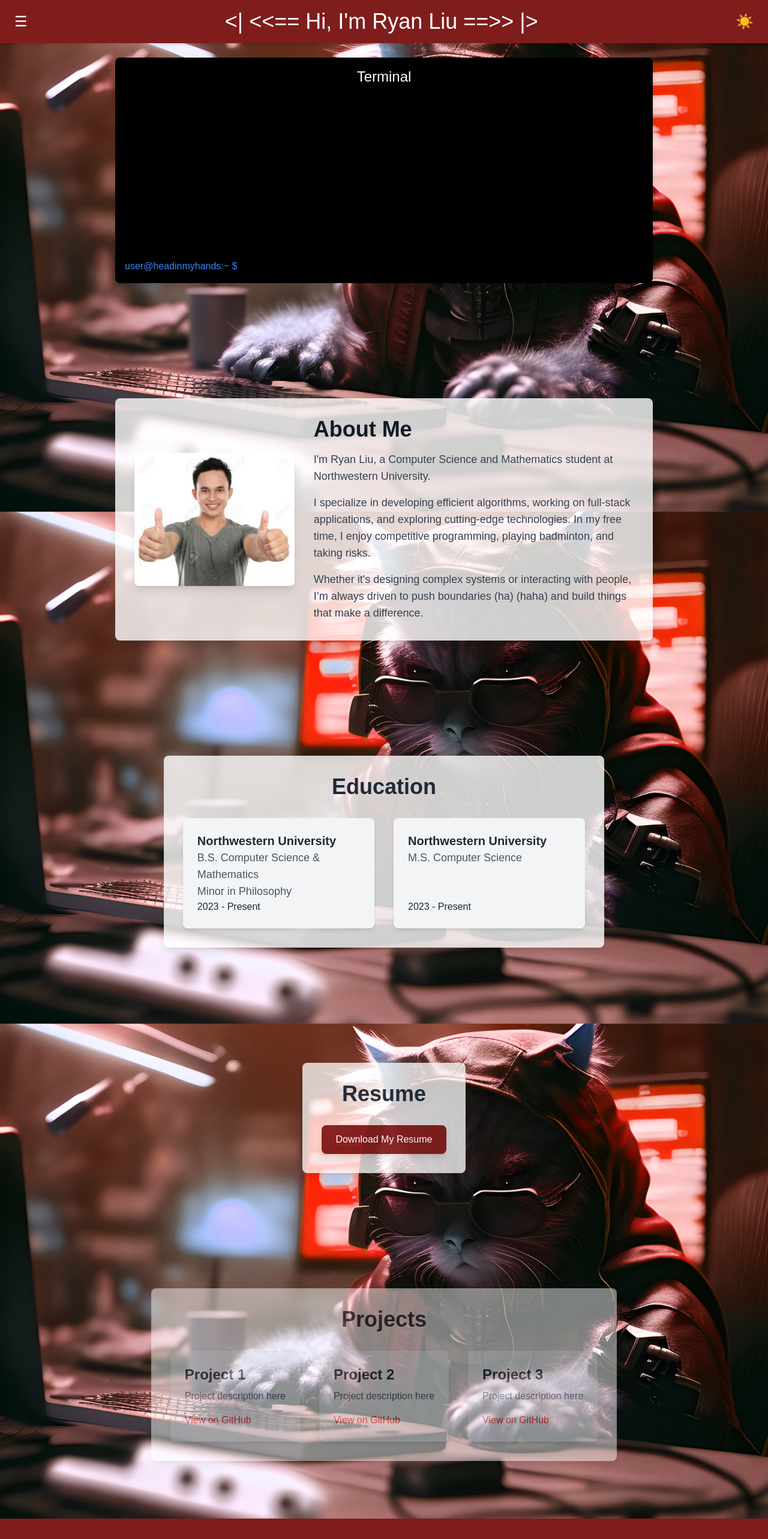
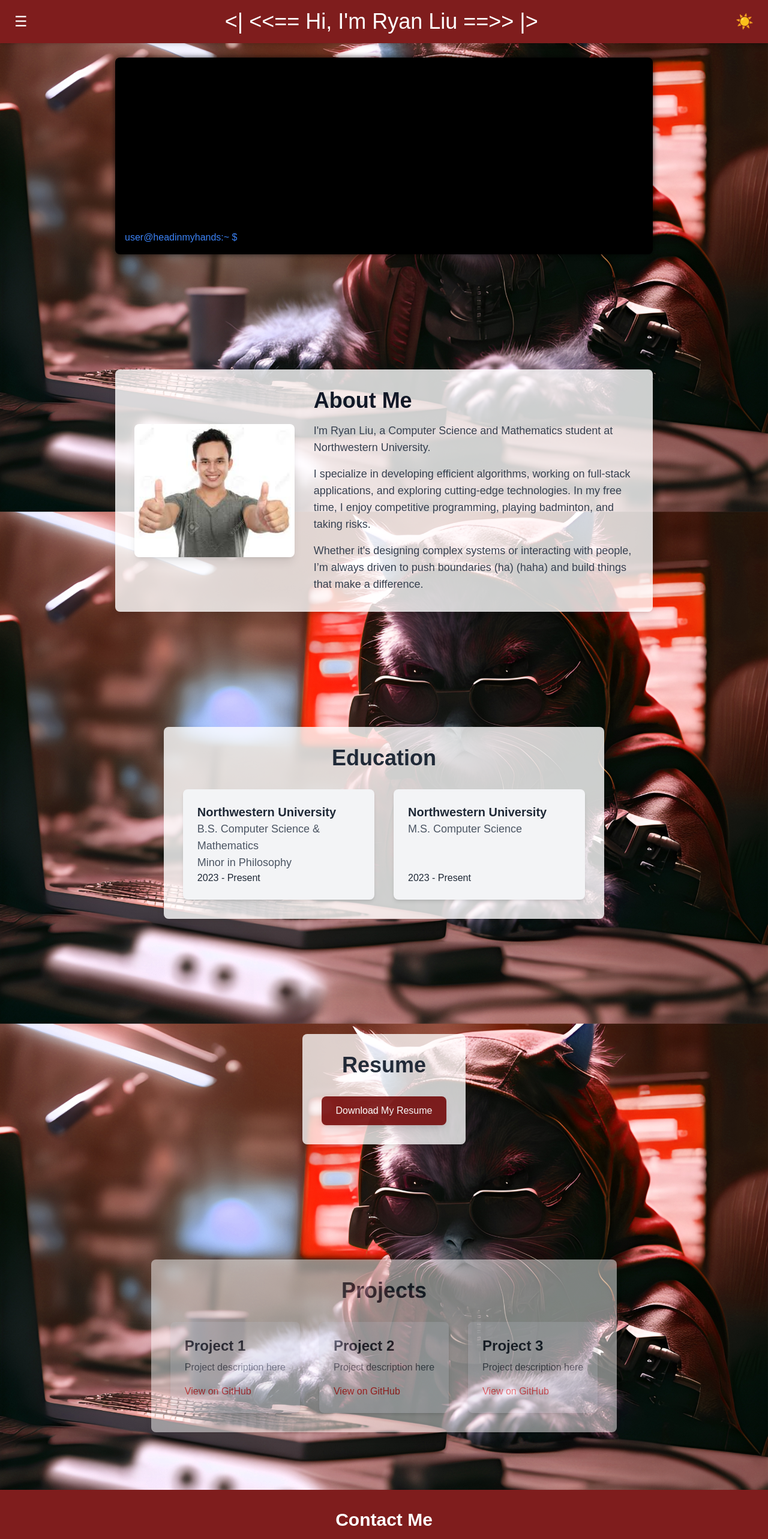
Before and after one commit to rliu2400/rliu.xyz, a Next.js app: page / in a window 1280 px wide. Shown: the top 2566 px of the page at 60% size. Built offline with nearby package versions, Linux system fonts and the light colour scheme; a web font is replaced by a local one.

Commit message:
changed font for Terminal

```diff
--- a/src/app/globals.css
+++ b/src/app/globals.css
@@ -105,8 +105,6 @@ body::-webkit-scrollbar {
 
 /* terminal shit */
 .terminal {
-  width: 100%;
-  height: 400px;
   background-color: #000000;
   color: #00ff00;
   font-family: var(--font-fixedSys), monospace;
--- a/src/components/Terminal.tsx
+++ b/src/components/Terminal.tsx
@@ -47,8 +47,7 @@ export default function TerminalSection() {
 
     return (
         <section className="w-full flex items-center justify-center py-24 fade-in">
-            <div className="max-w-4xl w-full p-4 bg-black text-green-500 rounded-lg shadow-lg">
-                <h2 className="text-2xl text-center text-white mb-4">Terminal</h2>
+            <div className="max-w-4xl w-full p-4 bg-black text-green-600 terminal">
                 <div className="terminal-history overflow-y-auto h-64 mb-4">
                     {history.map((entry, index) => (
                         <div key={index}>{entry}</div>
```
